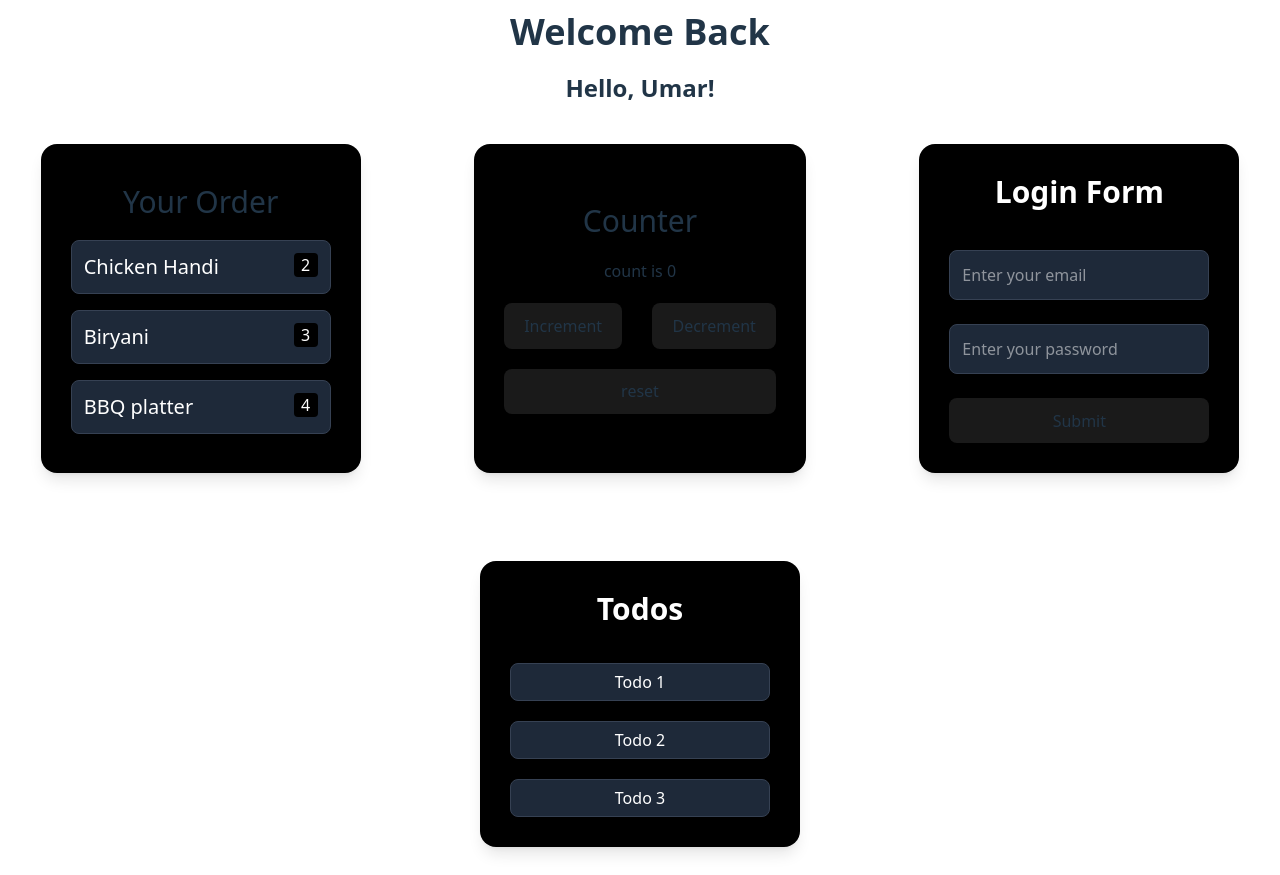
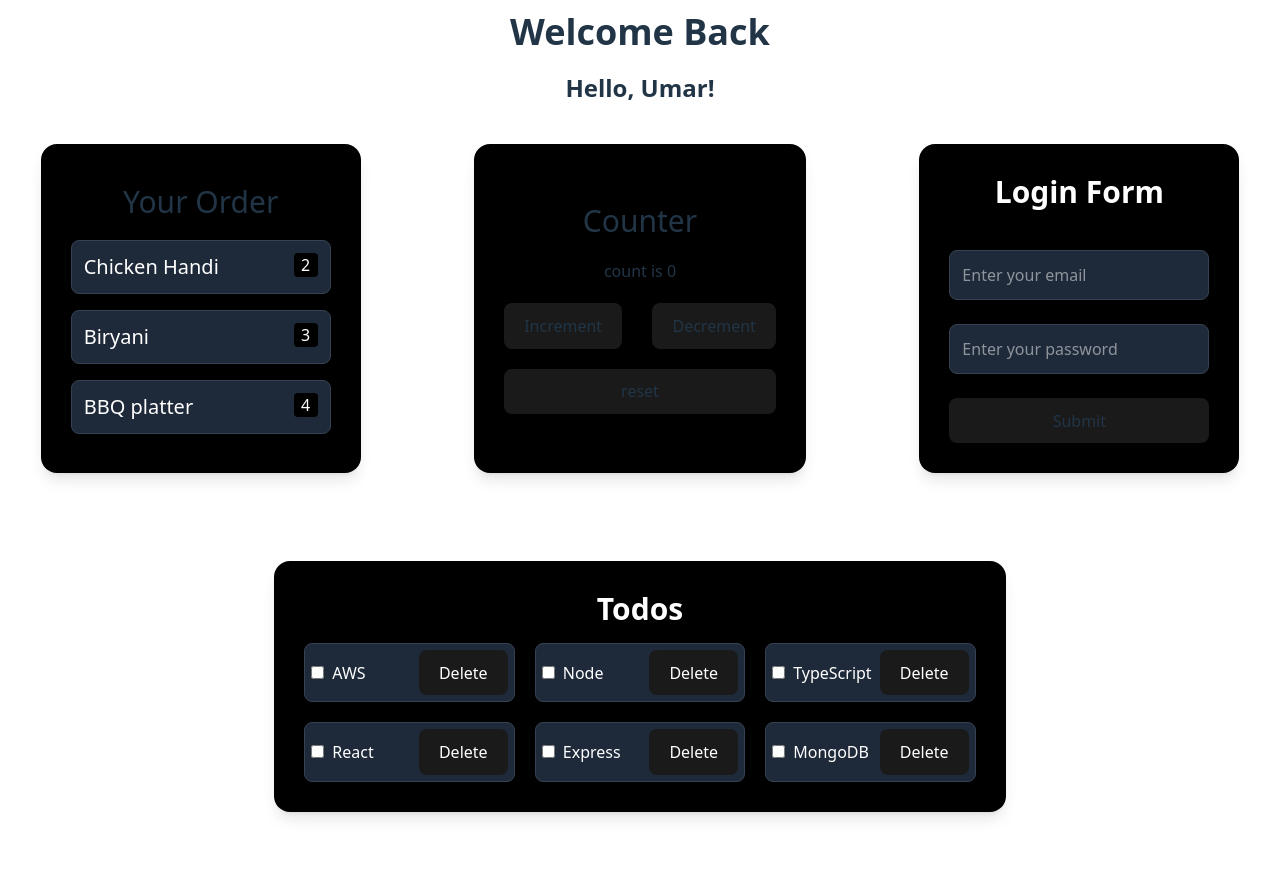
Before and after one commit to MUmarOfficial/practical-react-essentials, a React (Vite) app: page / in a window 1280 px wide. After the commit the page ends 840 px from the top, so only its background shows below. Built offline with nearby package versions, Linux system fonts and the light colour scheme.

Commit message:
improve Todo.tsx, remove consoles

```diff
--- a/src/App.css
+++ b/src/App.css
@@ -4,6 +4,7 @@
   display: flex;
   flex-wrap: wrap;
   text-align: center;
+  max-width: 1280px;
   margin: 0;
   gap: 2em;
 }
--- a/src/App.tsx
+++ b/src/App.tsx
@@ -8,15 +8,18 @@ import WelcomeMessage from "./components/WelcomeMessage";
 function App() {
   return (
     <>
-      <WelcomeMessage isLoggedIn={true} user={{
-        name: "Umar",
-        type: "admin"
-      }}/>
+      <WelcomeMessage
+        isLoggedIn={true}
+        user={{
+          name: "Umar",
+          type: "admin",
+        }}
+      />
       <div id="root">
-      <Cart />
-      <Counter />
-      <LoginForm />
-      <Todos />
+        <Cart />
+        <Counter />
+        <LoginForm />
+        <Todos />
       </div>
     </>
   );
--- a/src/components/LoginClassForm.tsx
+++ b/src/components/LoginClassForm.tsx
@@ -8,8 +8,6 @@ class LoginClassForm extends React.Component {
 
   submitForm(ev: SyntheticEvent) {
     ev.preventDefault();
-    const target = ev.target as HTMLFormElement;
-    console.log(target, this.state);
   }
 
   render(): React.ReactNode {
@@ -18,7 +16,7 @@ class LoginClassForm extends React.Component {
         className="flex flex-col gap-6 m-7 p-7 justify-center  border-2 border-transparent transition duration-300 hover:border-white rounded-2xl bg-black backdrop-blur-xl shadow-lg max-w-md min-w-xs mx-auto"
         onSubmit={this.submitForm.bind(this)}
       >
-        <h1 className="text-3xl font-bold text-white mb-4">Login Form</h1>
+        <h1 className="text-3xl font-semibold text-white mb-4">Login Form</h1>
         <input
           type="email"
           placeholder="Enter your email"
--- a/src/components/LoginForm.tsx
+++ b/src/components/LoginForm.tsx
@@ -5,8 +5,6 @@ const LoginForm = () => {
   const [password, setPassword] = useState("");
   const submitForm = (event: SyntheticEvent) => {
     event.preventDefault();
-    const target = event.target as HTMLFormElement;
-    console.log(target, { email, password });
   };
 
   return (
--- a/src/components/Todos.tsx
+++ b/src/components/Todos.tsx
@@ -1,19 +1,19 @@
 import { useState } from "react";
 
+type Todo = {
+  text: string;
+  id: number;
+  done: boolean;
+};
+
 const Todos = () => {
-  const [todos, setTodos] = useState([
-    {
-      text: "Todo 1",
-      id: 1,
-    },
-    {
-      text: "Todo 2",
-      id: 2,
-    },
-    {
-      text: "Todo 3",
-      id: 3,
-    },
+  const [todos, setTodos] = useState<Todo[]>([
+    { text: "AWS", id: 1, done: false },
+    { text: "Node", id: 2, done: false },
+    { text: "TypeScript", id: 3, done: false },
+    { text: "React", id: 4, done: false },
+    { text: "Express", id: 5, done: false },
+    { text: "MongoDB", id: 6, done: false },
   ]);
 
   const deleteItem = (itemId: number) => {
@@ -21,23 +21,45 @@ const Todos = () => {
     setTodos(filteredTodos);
   };
 
+  const handleToggleDone = (itemId: number) => {
+    setTodos((prev) =>
+      prev.map((todo) =>
+        todo.id === itemId ? { ...todo, done: !todo.done } : todo
+      )
+    );
+  };
+
   return (
-    <ul className="flex flex-col gap-5 m-7 p-7 justify-center  border-2 border-transparent transition duration-300 hover:border-white rounded-2xl bg-black backdrop-blur-xl shadow-lg max-w-md min-w-xs mx-auto">
+    <section className="m-7 p-7 justify-center border-2 border-transparent transition duration-300 hover:border-white rounded-2xl bg-black backdrop-blur-xl shadow-lg mx-auto">
       <h1 className="text-3xl font-semibold text-white mb-4">Todos</h1>
-      {todos.map((todoItem) => {
-        return (
-          <li key={todoItem.id}>
-            <button
-              className="w-full p-1.5 rounded-lg bg-gray-800 text-white border border-gray-700 focus:outline-none focus:border-white cursor-pointer"
-              onClick={() => deleteItem(todoItem.id)}
-              type="button"
-            >
-              {todoItem.text}
-            </button>
+      <ul
+        className="min-w-xs lg:max-h-80 grid gap-5 sm:grid-cols-1 md:grid-cols-2 lg:grid-cols-3"
+        style={{
+          gridTemplateColumns: undefined,
+        }}
+      >
+        {todos.map((todoItem) => (
+          <li
+        key={todoItem.id}
+        className="flex justify-between items-center flex-wrap w-full p-1.5 rounded-lg bg-gray-800 text-white border border-gray-700 focus:outline-none focus:border-white gap-2"
+          >
+        <div className="flex items-center gap-2">
+          <input
+            type="checkbox"
+            checked={todoItem.done || false}
+            onChange={() => handleToggleDone(todoItem.id)}
+          />
+          <p className={todoItem.done ? "line-through text-gray-400" : ""}>
+            {todoItem.text}
+          </p>
+        </div>
+        <button className="button" onClick={() => deleteItem(todoItem.id)}>
+          Delete
+        </button>
           </li>
-        );
-      })}
-    </ul>
+        ))}
+      </ul>
+    </section>
   );
 };
 
```
